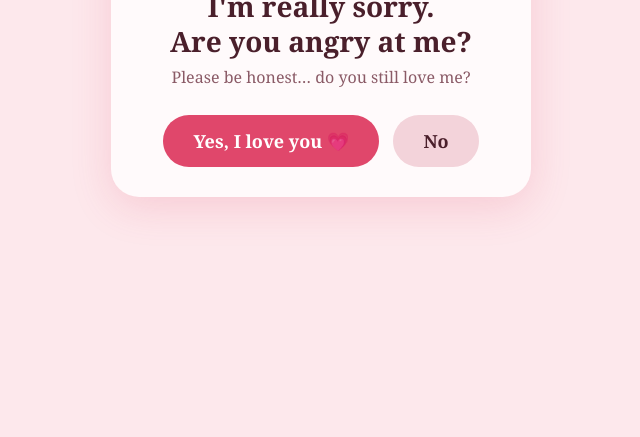
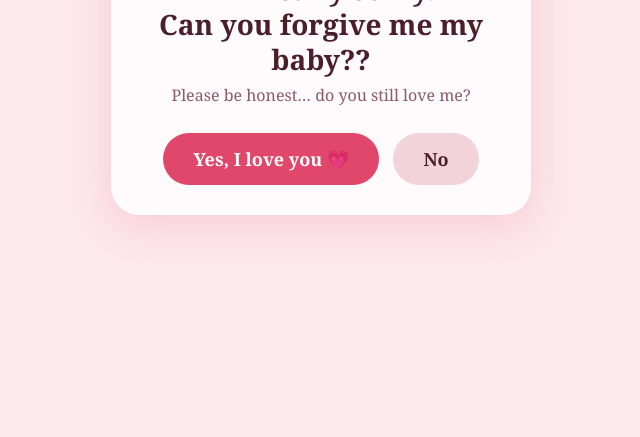
Before and after one commit to AsicarnateExpress/sorry, a plain HTML site: page index.html in a window 1280 px wide. Shown: the part 363-800 px from the top of the page, without its empty margins (319-959 px from the left). Drawn offline with Linux system fonts and the light colour scheme.

Commit message:
Update apology message in title header

```diff
--- a/index.html
+++ b/index.html
@@ -53,7 +53,7 @@ button:focus-visible{outline:3px solid var(--ink); outline-offset:3px}
 
 <main class="card" id="ask">
   <div class="emoji" id="face">🥺</div>
-  <h1 id="title">I'm really sorry.<br>Are you angry at me?</h1>
+  <h1 id="title">I'm really sorry.<br>Can you forgive me my baby??</h1>
   <p id="sub">Please be honest… do you still love me?</p>
   <div class="row">
     <button id="yes">Yes, I love you 💗</button>
```
